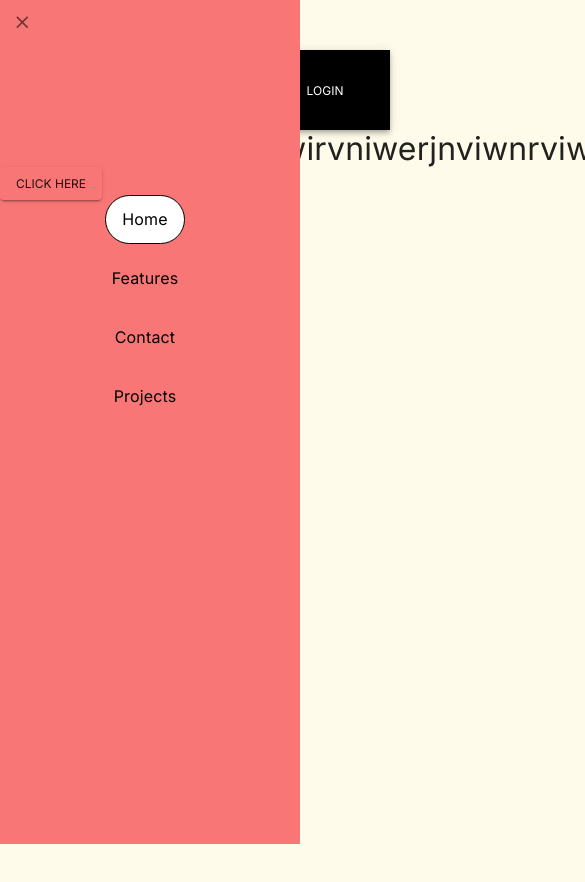
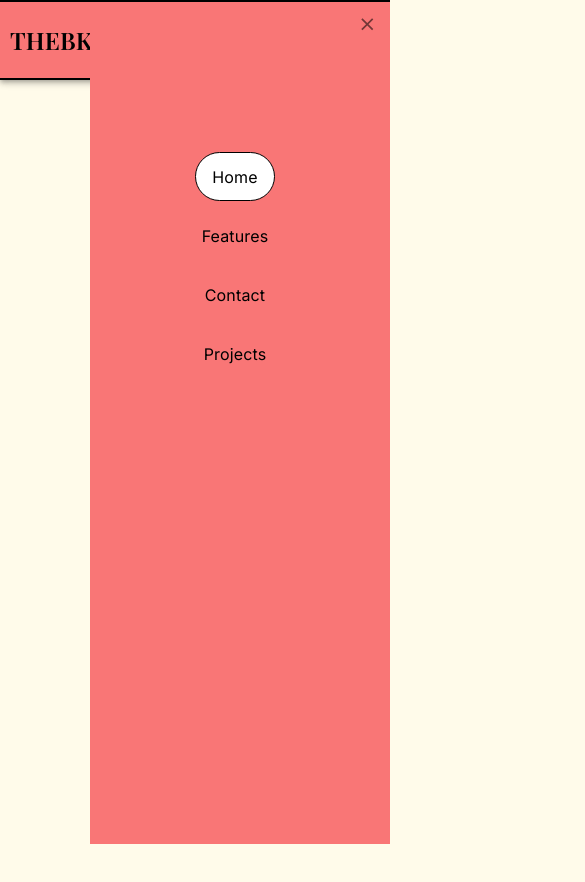
Before and after one commit to Thebks/my-portfolio, a React (Create React App) app: page / in a window 390 px wide. Shown: the top 882 px of the page, 585 px wide, since content can reach past the window. After the commit the page ends 844 px from the top, so only its background shows below. Built offline with nearby package versions, Linux system fonts and the light colour scheme.

Commit message:
responsive navbar

```diff
--- a/src/scenes/global/Navbar.jsx
+++ b/src/scenes/global/Navbar.jsx
@@ -1,17 +1,17 @@
 import React, { useState, useRef } from 'react'
 import AnchorLink from 'react-anchor-link-smooth-scroll'
 import useMediaQuery from "../../hooks/useMediaQuery"
-import { AppBar, Box, Toolbar, Typography, makeStyles, useTheme } from '@mui/material';
+import { AppBar, Box, Container, Toolbar, Typography, makeStyles, useTheme } from '@mui/material';
 import Button from '../../components/Button';
 import { Link, NavLink } from 'react-router-dom'
 import { setMenuActive } from './menuActiveLinkSlice';
-import { setIsMenuToggled } from './menuToggleSlice';
+import { setMenuToggle } from './menuToggleSlice';
 import { useDispatch, useSelector } from 'react-redux';
 import MenuIcon from '@mui/icons-material/Menu'
 import IconButton from '@mui/material/IconButton';
 import CloseIcon from '@mui/icons-material/Close';
 
-const Navbars = () => {
+const Navbar = () => {
 
     const dispatch = useDispatch();
     const activeLinkCircle = useSelector((state) => state.menuActiveLink);
@@ -27,15 +27,21 @@ const Navbars = () => {
     }
 
     const smallScreenMenuToggle = () => {
-        dispatch(setIsMenuToggled(!isMenuToggled));
+        dispatch(setMenuToggle(!isMenuToggled));
     };
 
 
     return (
-        <AppBar sx={{ zIndex: 40, position: 'static', top: 0, height: '80px', marginTop: '50px', borderBottom: '2px solid black', borderTop: '2px solid black', }}>
-            <Toolbar sx={{ p: 0, height: '100%', display: 'flex', justifyContent: 'space-between', alignItems: 'center' }}>
+
+        <>
             {isAboveSmallScreen ? (
                 <>
+                    <Typography variant="h1" sx={{ fontFamily: 'Playfair Display', fontSize: '3rem', fontWeight: 'bold', display: 'flex', justifyContent: 'center', color: palette.black[900], flexGrow: 1, textAlign: 'center', marginTop: '10px' }}>
+                        THEBKS
+                    </Typography>
+                    <AppBar sx={{ zIndex: 40, position: 'static', top: 0, height: '80px', marginTop: '20px', borderBottom: '2px solid black', borderTop: '2px solid black', }}>
+                        <Toolbar sx={{ p: 0, height: '100%', display: 'flex', justifyContent: 'center', alignItems: 'center', marginLeft: 'auto', marginRight: 'auto' }}>
+
                             <Box sx={{ display: 'flex', gap: '16px', alignItems: "center" }}>
                                 {/* Home */}
                                 <Box
@@ -156,58 +162,75 @@ const Navbars = () => {
                                     Projects
                                 </Box>
                             </Box>
-                        <Button
-                            onClick={handleButtonClick}
-                            text="Login"
-                            sx={{
-                                backgroundColor: 'rgba(0, 0, 0, 1)',
-                                height: "100%",
-                                width: '195px',
-                                variant: "outlined",
-                                borderRadius: 0,
-                                color: 'white',
-                                "&:hover": {
-                                    backgroundColor: 'rgba(0, 0, 0, 1)',
-                                    textShadow: '0px 2px 3px rgba(0, 0, 0, 0.25)',
-                                    boxShadow: '3px 4px 0px 2px #000000',
-                                },
-                            }}
-                        />
+
+                        </Toolbar>
+                    </AppBar>
                 </>
             ) : (
                 <>
-                        <IconButton edge='start' color="inherit" aria-label="menu" sx={{ marginLeft: '8px', }}
+                    <AppBar sx={{
+                        zIndex: 40,
+                        position: 'static',
+                        top: 0,
+                        height: '80px',
+                        borderBottom: '2px solid black',
+                        borderTop: '2px solid black',
+                    }}
+                    >
+                        <Toolbar sx={{ p: 0, height: '100%', display: 'flex', justifyContent: 'space-between', alignItems: 'center' }}>
+                            <Typography variant="h1" sx={{
+                                fontFamily: 'Playfair Display',
+                                fontSize: '1.5rem',
+                                fontWeight: 'bold',
+                                color: palette.black[900],
+                                flexGrow: 1,
+                                flex: '1 1 auto',
+                                marginLeft: '10px'
+                            }}
+                            >
+                                THEBKS
+                            </Typography>
+                            <IconButton edge='start' color="inherit" aria-label="menu" sx={{ marginRight: '8px' }}
                                 onClick={smallScreenMenuToggle}
                             >
                                 <MenuIcon />
                             </IconButton>
-                        <Button
-                            onClick={handleButtonClick}
-                            text="Login"
-                            sx={{
-                                backgroundColor: 'rgba(0, 0, 0, 1)',
-                                height: "100%",
-                                width: '130px',
-                                variant: "outlined",
-                                borderRadius: 0,
-                                color: 'white',
+                        </Toolbar>
+                    </AppBar>
+                </>
+            )
+            }
+            {/* MOBILE VIEW */}
+            {
+                !isAboveSmallScreen && isMenuToggled && (
+                    <>
+                        <Box sx={{
+                            position: 'fixed',
+                            bottom: 0,
+                            right: 0,
+                            height: '100%',
+                            backgroundColor: palette.primary[500],
+                            width: '300px',
+                            borderTop: '2px solid black',
                         }}
-                        />
-                    </>
-                )}
-                {/* MOBILE VIEW */}
-                {!isAboveSmallScreen && isMenuToggled && (
-                    <Box sx={{ position: 'fixed', bottom: 0, left: 0, height: '100%', backgroundColor: palette.primary[500], width: '300px' }}>
-                        <IconButton sx={{ display: 'flex', justifyContent: 'flex-end', p: '12px' }}
-                            onClick={smallScreenMenuToggle}
                         >
+                            <Box sx={{ marginTop: 'auto', position: 'absolute', top: 0, right: 0, }}>
+                                <IconButton sx={{ p: '12px' }} onClick={smallScreenMenuToggle} >
                                     <CloseIcon />
                                 </IconButton>
-
+                            </Box>
                             {/* Menu Items */}
                             {/* Home */}
-                        <Box sx={{ display: 'flex', flexDirection: 'column', gap: '10px', marginLeft: '35%', fontSize: '1rem', color: palette.black[500], marginTop: '50%', }}>
-
+                            <Box sx={{
+                                display: 'flex',
+                                flexDirection: 'column',
+                                gap: '10px',
+                                marginLeft: '35%',
+                                fontSize: '1rem',
+                                color: palette.black[500],
+                                marginTop: '50%',
+                            }}
+                            >
                                 <Box
                                     component={Link}
                                     to="/"
@@ -265,7 +288,6 @@ const Navbars = () => {
                                 >
                                     Features
                                 </Box>
-
                                 {/* Contact */}
                                 <Box
                                     component={Link}
@@ -326,11 +348,11 @@ const Navbars = () => {
                                 </Box>
                             </Box>
                         </Box>
-                )}
-
-            </Toolbar>
-        </AppBar>
+                    </>
+                )
+            }
+        </>
     )
 }
 
-export default Navbars
+export default Navbar
--- a/src/scenes/global/menuActiveLinkSlice.js
+++ b/src/scenes/global/menuActiveLinkSlice.js
@@ -1,8 +1,9 @@
 import { createSlice } from "@reduxjs/toolkit";
 
-// const initialState = {
-//     menuActive: '',
-// }
+const initialState = {
+    menuActive: '/',
+    menuToggled: false
+}
 
 const menuActiveLinkSlice = createSlice({
     name: 'menuActiveLink',
--- a/src/scenes/global/menuToggleSlice.js
+++ b/src/scenes/global/menuToggleSlice.js
@@ -1,13 +1,13 @@
 import { createSlice } from "@reduxjs/toolkit";
 
 
-const isMenuToggledSlice = createSlice({
-    name: 'isMenuToggled',
+const menuToggleSlice = createSlice({
+    name: 'menuToggled',
     initialState: 'false',
     reducers: {
-        setIsMenuToggled: (state, action) => action.payload,
+        setMenuToggle: (state, action) => action.payload,
     }
 })
 
-export const { setIsMenuToggled } = isMenuToggledSlice.actions;
-export default isMenuToggledSlice.reducer;
+export const { setMenuToggle } = menuToggleSlice.actions;
+export default menuToggleSlice.reducer;
--- a/src/scenes/home/index.jsx
+++ b/src/scenes/home/index.jsx
@@ -7,7 +7,7 @@ const Home = () => {
 
     return (
         <Box>
-            <Grid container spacing={2} direction="row" justifyContent="space-between" alignItems="center">
+            {/* <Grid container spacing={2} direction="row" justifyContent="space-between" alignItems="center">
                 <Grid item xs={12}>
                     <Grid item xs={6}>
                         <Box>
@@ -21,7 +21,7 @@ const Home = () => {
                         <Typography>wiuvbiwubviwubvriwueri</Typography>
                     </Grid>
                 </Grid>
-            </Grid>
+            </Grid> */}
         </Box>
     )
 }
--- a/src/store.js
+++ b/src/store.js
@@ -1,11 +1,11 @@
 import { configureStore } from "@reduxjs/toolkit";
 import menuActiveLinkReducer from "./scenes/global/menuActiveLinkSlice";
-import isMenuToggledReducer from './scenes/global/menuToggleSlice';
+import menuToggleReducer from './scenes/global/menuToggleSlice';
 
 
 export const store = configureStore({
     reducer: {
         menuActiveLink: menuActiveLinkReducer,
-        menuToggle: isMenuToggledReducer,
+        menuToggle: menuToggleReducer,
     },
 });
```
Also changed, not shown: src/components/Button.jsx (+18 -0 lines). Lines whose indentation alone changed are shown as unchanged.
